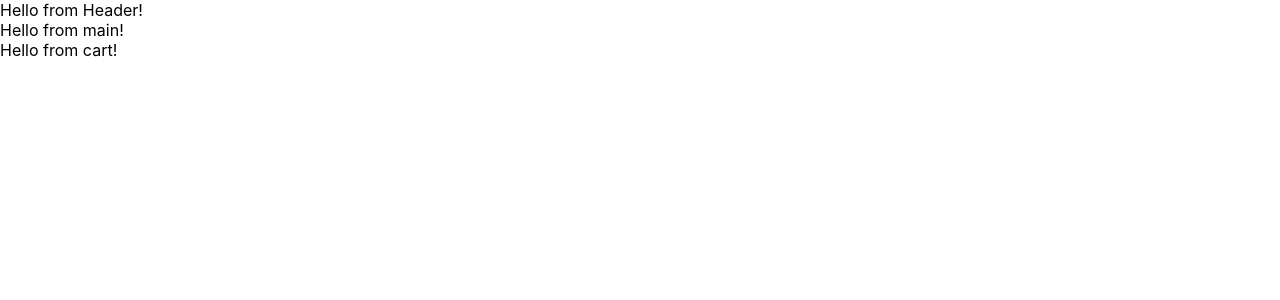
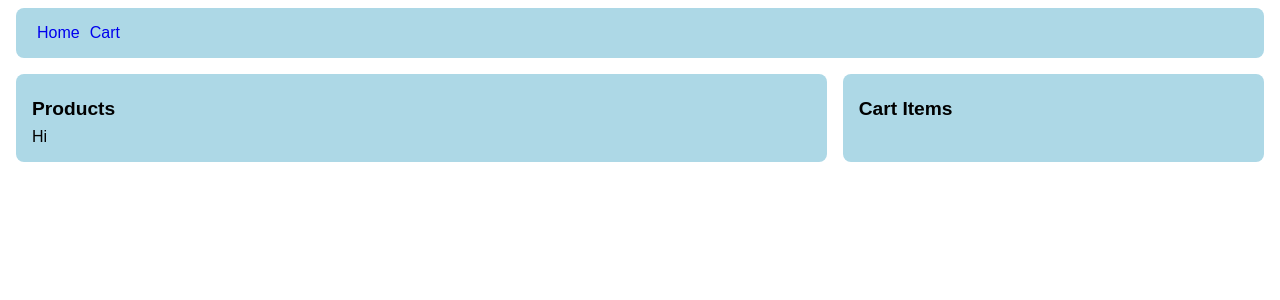
Before and after one commit to lehelen19/small-cart, a React (Create React App) app: page / in a window 1280 px wide. Shown: the top 300 px of the page. Built offline with nearby package versions, Linux system fonts and the light colour scheme.

Commit message:
Add basic styling and set up fake data for API. Components are more detailed in their function.

```diff
--- a/package.json
+++ b/package.json
@@ -8,6 +8,7 @@
     "@testing-library/user-event": "^13.5.0",
     "react": "^18.2.0",
     "react-dom": "^18.2.0",
+    "react-router-dom": "^6.3.0",
     "react-scripts": "5.0.1",
     "web-vitals": "^2.1.4"
   },
--- a/src/App.css
+++ b/src/App.css
@@ -1,38 +1,49 @@
-.App {
-  text-align: center;
+body {
+  font-family: Arial, Helvetica, sans-serif;
 }
 
-.App-logo {
-  height: 40vmin;
-  pointer-events: none;
+h1,
+h2,
+h3 {
+  margin: 0.5rem 0;
 }
 
-@media (prefers-reduced-motion: no-preference) {
-  .App-logo {
-    animation: App-logo-spin infinite 20s linear;
-  }
+h1 {
+  font-size: 1.5rem;
 }
 
-.App-header {
-  background-color: #282c34;
-  min-height: 100vh;
-  display: flex;
-  flex-direction: column;
-  align-items: center;
-  justify-content: center;
-  font-size: calc(10px + 2vmin);
-  color: white;
+h2 {
+  font-size: 1.2rem;
 }
 
-.App-link {
-  color: #61dafb;
+h3 {
+  font-size: 1rem;
 }
 
-@keyframes App-logo-spin {
-  from {
-    transform: rotate(0deg);
-  }
-  to {
-    transform: rotate(360deg);
-  }
+a {
+  text-decoration: none;
 }
+
+.row {
+  display: flex;
+  justify-content: space-between;
+}
+
+.col-1 {
+  flex: 1;
+}
+
+.col-2 {
+  flex: 2;
+}
+
+.block {
+  background-color: lightblue;
+  padding: 1rem;
+  margin: 0.5rem;
+  border-radius: 0.5rem;
+}
+
+.row.center {
+  align-items: center;
+}
--- a/src/App.jsx
+++ b/src/App.jsx
@@ -2,12 +2,13 @@ import React from 'react';
 import Header from './components/Header';
 import Main from './components/Main';
 import Cart from './components/Cart';
+import './App.css';
 
 function App() {
   return (
     <div className="App">
       <Header />
-      <div>
+      <div className="row">
         <Main />
         <Cart />
       </div>
--- /dev/null
+++ b/src/RouteSwitch.jsx
@@ -0,0 +1,17 @@
+import React from 'react';
+import { BrowserRouter, Routes, Route } from 'react-router-dom';
+import App from './App';
+import Cart from './components/Cart';
+
+function RouteSwitch() {
+  return (
+    <BrowserRouter>
+      <Routes>
+        <Route path="/" element={<App />} />
+        <Route path="/cart" element={<Cart />} />
+      </Routes>
+    </BrowserRouter>
+  );
+}
+
+export default RouteSwitch;
--- a/src/components/Cart.jsx
+++ b/src/components/Cart.jsx
@@ -2,9 +2,9 @@ import React from 'react';
 
 function Cart() {
   return (
-    <div>
-      Hello from cart!
-    </div>
+    <aside className="block col-1">
+      <h2>Cart Items</h2>
+    </aside>
   );
 }
 
--- /dev/null
+++ b/src/components/Header.css
@@ -0,0 +1,6 @@
+li.navbar {
+  display: inline;
+  list-style-type: none;
+  margin: 5px;
+  padding: 0;
+}
--- a/src/components/Header.jsx
+++ b/src/components/Header.jsx
@@ -1,8 +1,19 @@
 import React from 'react';
+import { Link } from 'react-router-dom';
+import './Header.css';
 
 function Header() {
   return (
-    <div>Hello from Header!</div>
+    <header className="row block center">
+      <nav>
+        <li className="navbar">
+          <Link to="/">Home</Link>
+        </li>
+        <li className="navbar">
+          <Link to="/cart">Cart</Link>
+        </li>
+      </nav>
+    </header>
   );
 }
 
--- a/src/components/Main.jsx
+++ b/src/components/Main.jsx
@@ -2,9 +2,12 @@ import React from 'react';
 
 function Main() {
   return (
-    <div>
-      Hello from main!
-    </div>
+    <main className="block col-2">
+      <h2>Products</h2>
+      <div className="row">
+        Hi
+      </div>
+    </main>
   );
 }
 
--- a/src/index.css
+++ /dev/null
@@ -1,13 +0,0 @@
-body {
-  margin: 0;
-  font-family: -apple-system, BlinkMacSystemFont, 'Segoe UI', 'Roboto', 'Oxygen',
-    'Ubuntu', 'Cantarell', 'Fira Sans', 'Droid Sans', 'Helvetica Neue',
-    sans-serif;
-  -webkit-font-smoothing: antialiased;
-  -moz-osx-font-smoothing: grayscale;
-}
-
-code {
-  font-family: source-code-pro, Menlo, Monaco, Consolas, 'Courier New',
-    monospace;
-}
--- a/src/index.jsx
+++ b/src/index.jsx
@@ -1,11 +1,10 @@
 import React from 'react';
 import ReactDOM from 'react-dom/client';
-import './index.css';
-import App from './App';
+import RouteSwitch from './RouteSwitch';
 
 const root = ReactDOM.createRoot(document.getElementById('root'));
 root.render(
   <React.StrictMode>
-    <App />
+    <RouteSwitch />
   </React.StrictMode>,
 );
```
Also changed, not shown: src/data.js (added, +24 -0 lines), 1 other file (tests, documents, lock files or other folders).
